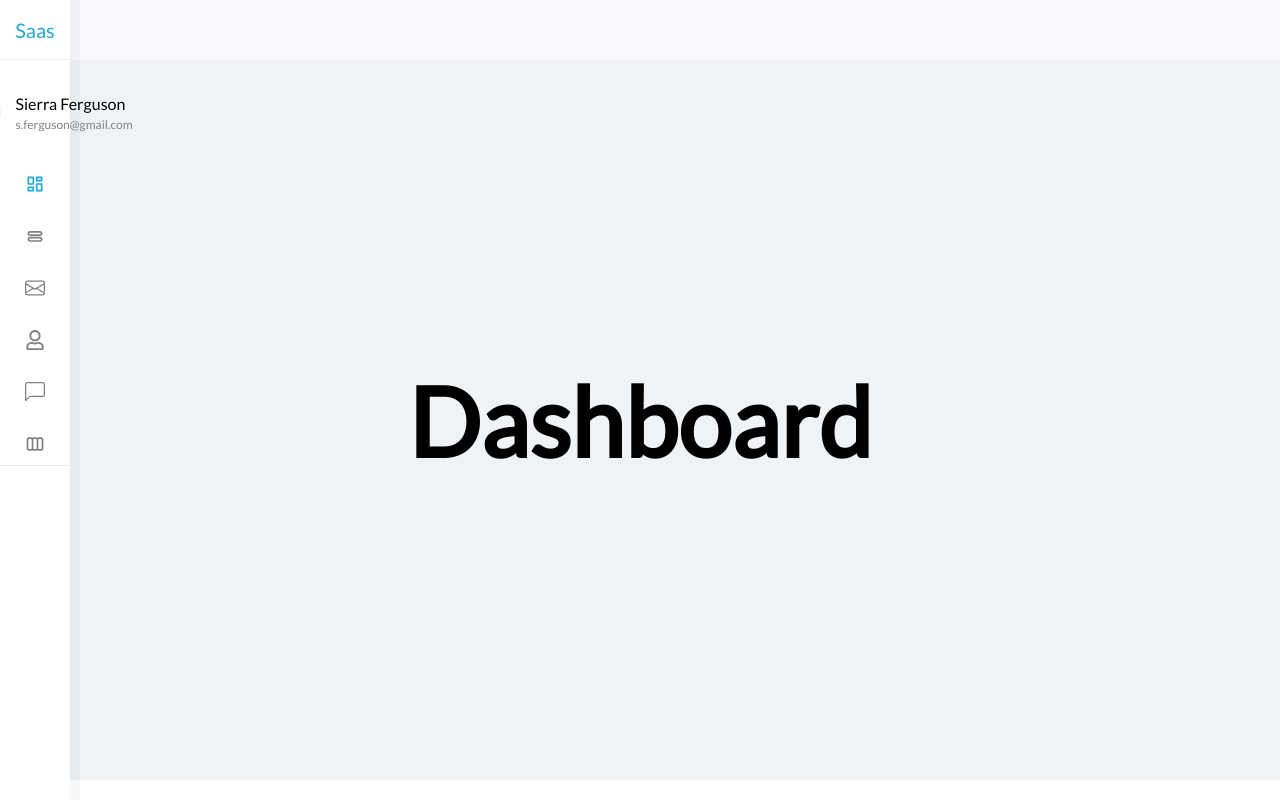
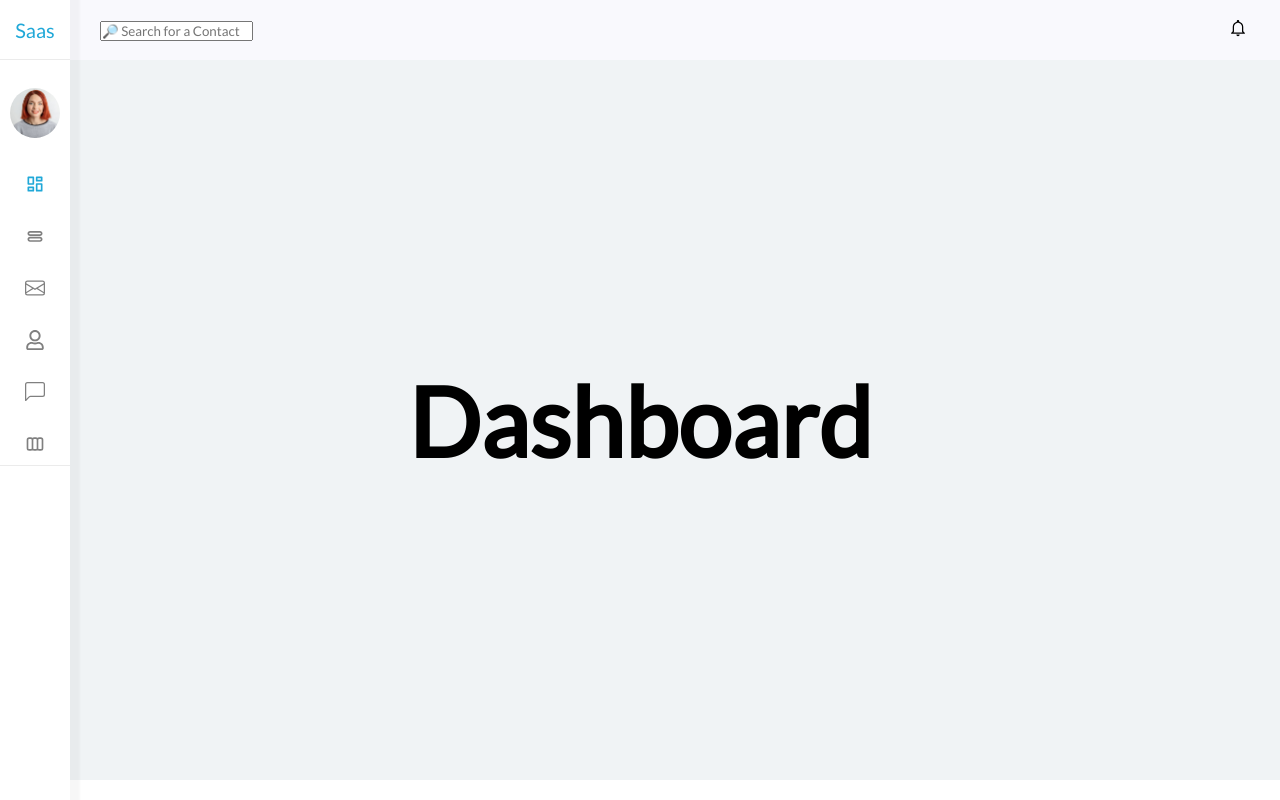
Before and after one commit to lucasesansim/PrototipoSeguimientoCursos, a React (Create React App) app: page / in a window 1280 px wide. Built offline with nearby package versions, Linux system fonts and the light colour scheme.

Commit message:
Finished implementing searchbar and bell icon

```diff
--- a/src/components/Navbar.js
+++ b/src/components/Navbar.js
@@ -2,11 +2,10 @@ import React, { useState } from "react";
 import { Link } from "react-router-dom";
 import { navbarData } from "./navbarData";
 import './navbar.css';
-import { IconContext } from "react-icons";
-import { Image } from "react-bootstrap";
-import { Avatar } from "@mui/material";
 import redHeadImage from "../assets/pelirroja.jpg";
 import UserAvatar from "./UserAvatar";
+import { IoMdNotificationsOutline } from "react-icons/io";
+import { Form } from "react-bootstrap";
 
 const Navbar = () => {
   const [sideBarActive, setActive] = useState(false);
@@ -15,7 +14,20 @@ const Navbar = () => {
   const showSidebar = () => setActive(!sideBarActive);
   return (
     <>
-        <div className="navbar">
+        <div className={sideBarActive ? 'navbar-top' : 'navbar-top inactive'}>
+          {/* This logic could be done in a new component,
+            passed to Navigation to see if searchbar needs
+            to change according to each screen (using correct styling too) */}
+          <div>
+            <Form>
+              <Form.Group className="mb-3" controlId="formQuery">
+                <Form.Control type="text" placeholder="🔎 Search for a Contact" />
+              </Form.Group>
+            </Form>
+          </div>
+          <div className="navbar-top-icon">
+            <IoMdNotificationsOutline />
+          </div>
         </div>
         <nav className={sideBarActive ? 'nav-menu' : 'nav-menu inactive'}>
           <ul className='nav-menu-items'>
@@ -26,7 +38,7 @@ const Navbar = () => {
             </li>
             <UserAvatar
               user={{image: redHeadImage, name: 'Sierra Ferguson', email: 's.ferguson@gmail.com'}}
-              usedIn="navigator"
+              usedFor={sideBarActive ? "navigator" : "imageOnly"}
             />
             {navbarData.map((item, index) => {
                 return (
--- a/src/components/UserAvatar.js
+++ b/src/components/UserAvatar.js
@@ -3,8 +3,8 @@ import { Avatar } from "@mui/material";
 import './avatar.css';
 
 
-const UserAvatar = ({user, usedIn}) => {
-  const imageSize = usedIn === "navigator" ? "50px" : "30px";
+const UserAvatar = ({user, usedFor}) => {
+  const imageSize = usedFor === "list" ? "30px" : "50px";
   console.log(user);
   return (
     <div className="avatar-container">
@@ -13,16 +13,18 @@ const UserAvatar = ({user, usedIn}) => {
         className="avatar-image"
         sx={{ width: imageSize, height: imageSize }}
       />
+      {usedFor !== 'imageOnly' && (
         <div>
           <div>
             {user.name}
           </div>
-        {usedIn === "navigator" && (
+          {usedFor === "navigator" && (
             <div className="avatar-email">
               {user.email}
             </div>
           )}
       </div>
+      )}
     </div>
   )
 }
--- a/src/components/navbar.css
+++ b/src/components/navbar.css
@@ -1,9 +1,19 @@
-.navbar {
+.navbar-top {
   background-color: rgb(249, 249, 253);
   height: 60px;
   display: flex;
-  justify-content: start;
+  justify-content: space-between;
   align-items: center;
+  padding-left: 275px;
+}
+
+.navbar-top.inactive {
+  padding-left: 100px;
+}
+
+.navbar-top-icon {
+  padding-right: 32px;
+  font-size: 20px;
 }
 
 .nav-header {
--- a/src/components/navbarData.js
+++ b/src/components/navbarData.js
@@ -3,7 +3,7 @@ import { FaRegUser } from "react-icons/fa"; // Email, Contacts
 import { TbLayoutDashboard } from "react-icons/tb"; // Dashboard
 import { TiEqualsOutline } from "react-icons/ti"; //Tasks
 import { BsChatLeft, BsEnvelope } from "react-icons/bs"; // Chat
-import { HiOutlineViewBoards, HiOutlineDotsHorizontal } from "react-icons/hi"; // Deals, settings
+import { HiOutlineViewBoards } from "react-icons/hi"; // Deals, settings
 
 
 export const navbarData = [
```
Lines whose indentation alone changed are shown as unchanged.
